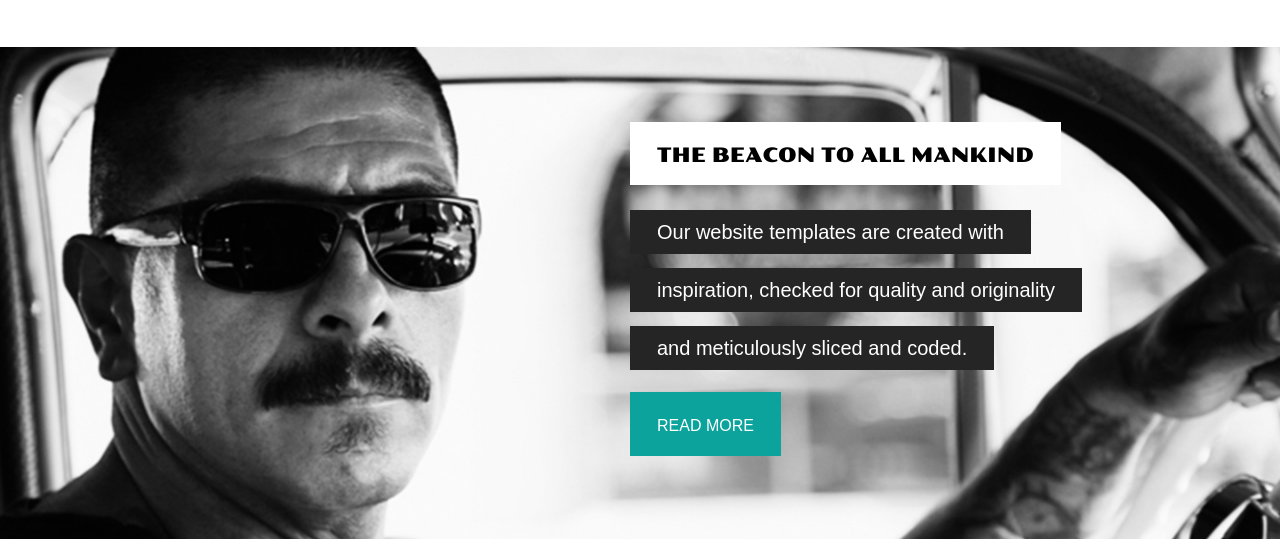
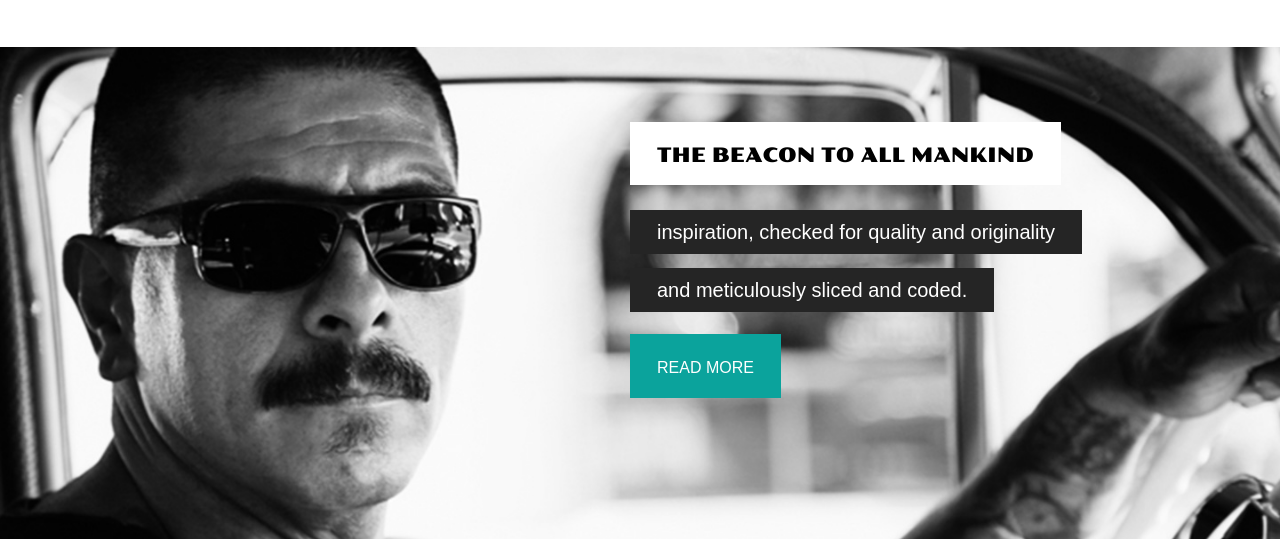
Before and after one commit to daniDespliegue/proyectoGitJD, a plain HTML site: page index.html in a window 1280 px wide. Shown: the part 214-763 px from the top of the page. Drawn offline with Linux system fonts and the light colour scheme.

Commit message:
Se ha modifico el title y borrado un span

```diff
--- a/index.html
+++ b/index.html
@@ -1,14 +1,16 @@
 <!doctype html>
 <!-- Website Template by freewebsitetemplates.com -->
 <html>
+
 <head>
     <meta charset="UTF-8">
     <meta name="viewport" content="width=device-width, initial-scale=1.0">
-	<title>Mustache Enthusiast</title>
+    <title>BIGOTES MODIFICADOS</title>
     <link rel="stylesheet" type="text/css" href="css/style.css">
     <link rel="stylesheet" type="text/css" href="css/mobile.css" media="screen and (max-width : 568px)">
     <script type="text/javascript" src="js/mobile.js"></script>
 </head>
+
 <body>
     <div id="header">
         <a href="index.html" class="logo">
@@ -37,7 +39,8 @@
             <img src="images/the-beacon.jpg" alt="">
             <div>
                 <h2>the beacon to all mankind</h2>
-				<span>Our website templates are created with</span>
+                <!-- -->
+
                 <span>inspiration, checked for quality and originality</span>
                 <span>and meticulously sliced and coded.</span>
                 <a href="blog-single-post.html" class="more">read more</a>
@@ -84,4 +87,5 @@
         </div>
     </div>
 </body>
+
 </html>
```
Lines whose indentation alone changed are shown as unchanged.
